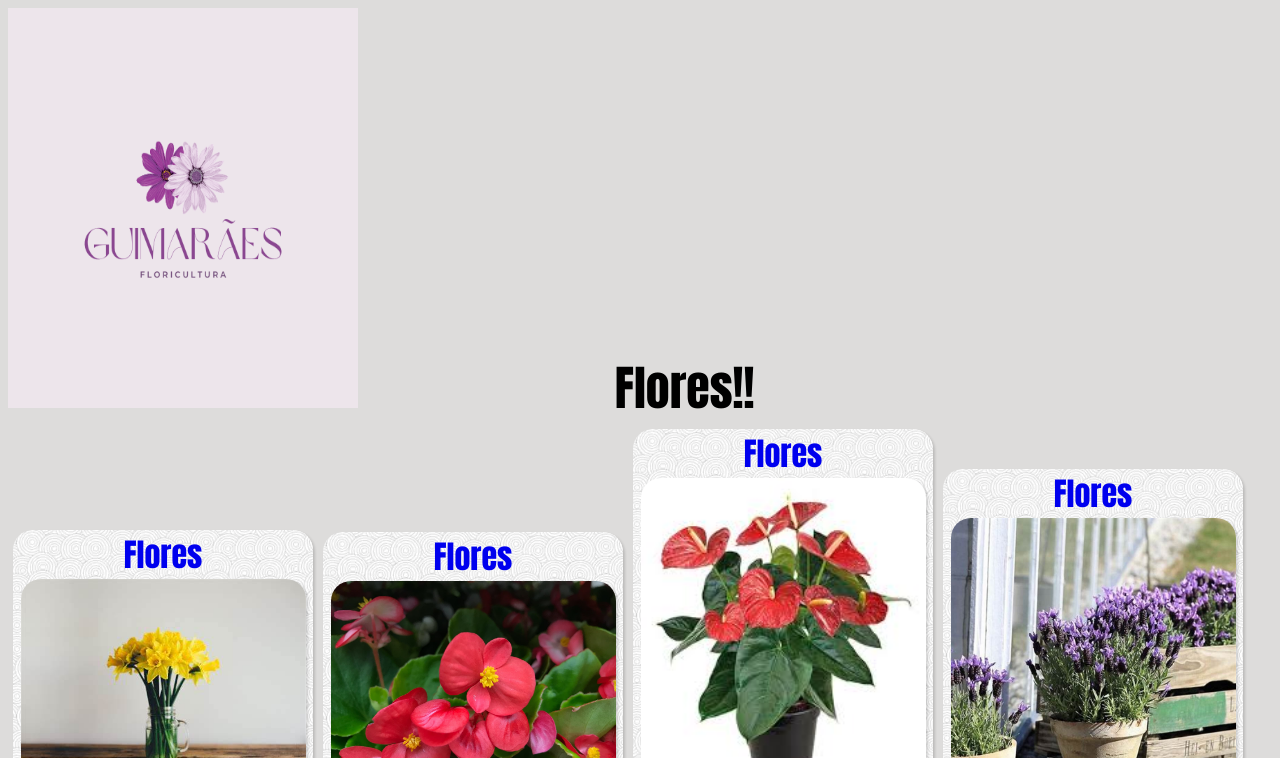
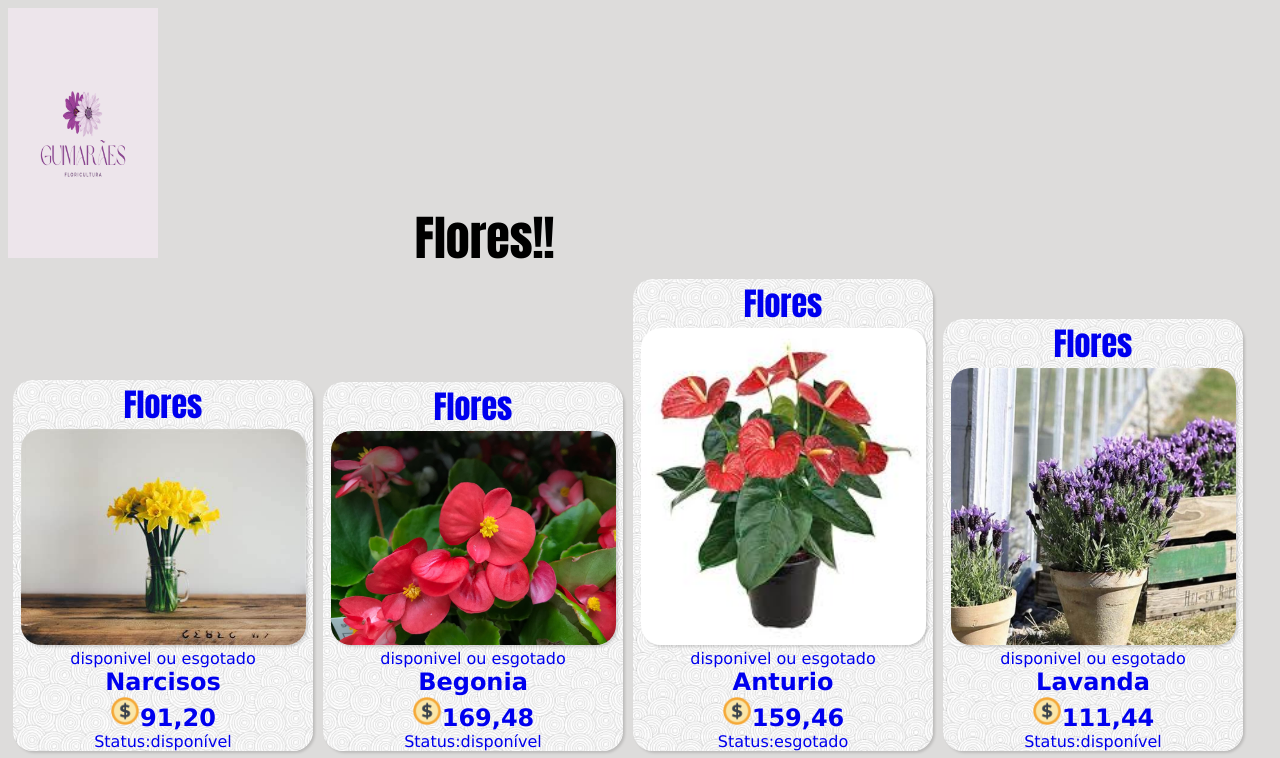
Before and after one commit to anajgn/Floricultura, a plain HTML site: page index.html in a window 1280 px wide. Shown: the top 758 px of the page. Drawn offline with Linux system fonts and the light colour scheme.

Commit message:
Update style.css

```diff
--- a/style.css
+++ b/style.css
@@ -3,8 +3,8 @@ body{
 }
 
 .logo{
-    height: 400px;
-    width: 350px;
+    height: 250px;
+    width: 150px;
     margin: 0 auto;
 }
 
```
